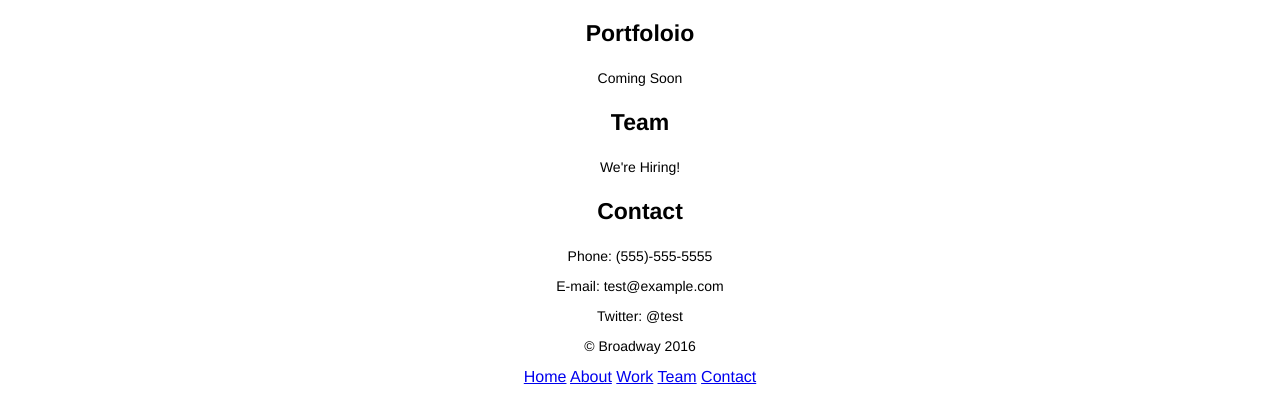
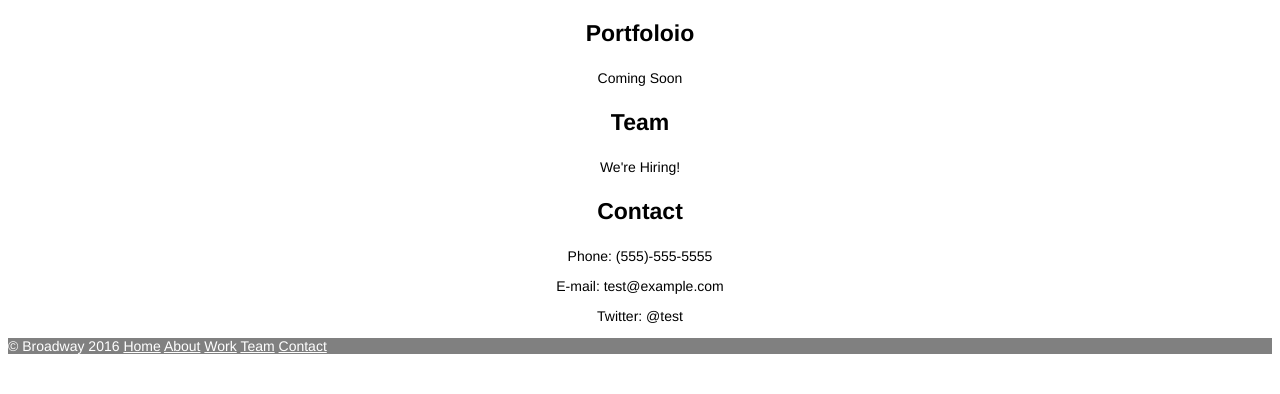
Before and after one commit to beany12321/broadway, a plain HTML site: page index.html in a window 1280 px wide. Shown: the part 1681-2075 px from the top of the page. After the commit the page ends 2049 px from the top, so only its background shows below. Drawn offline with Linux system fonts and the light colour scheme.

Commit message:
my final code before reviewing solution.

```diff
--- a/index.html
+++ b/index.html
@@ -50,12 +50,11 @@
 	<!--  Footer Element  -->
 
 	<div id="footer">
-		<p>&copy Broadway 2016</p>
-		<a href="#headSection">Home</a>
-		<a href="#process">About</a>
-		<a href="#portfolio">Work</a>
-		<a href="#team">Team</a>
-		<a href="#contact">Contact</a>
+		<p>&copy Broadway 2016 <a href="#headSection">Home</a> <a href="#process">About</a> <a href="#portfolio">Work</a> <a href="#team">Team</a> <a href="#contact">Contact</a> </p>
+
+
+
+
 	</div>
   </body>
 </html>
--- a/resources/style.css
+++ b/resources/style.css
@@ -16,6 +16,7 @@ h1 {
 #headSection > p > a {
 	color: white;
 	font-size: 18px;
+	font-weight: bold;
 }
 
 h2 {
@@ -38,3 +39,14 @@ p {
 	color: white;
 	background-image: url(https://s3.amazonaws.com/codecademy-content/programs/freelance-one/broadway/images/the-flatiron-building.png);
 }
+
+#footer {
+	font-size: 11px;
+	color: white;
+	background-color: gray;
+	text-align: left;
+}
+
+#footer > p > a {
+	color: white;
+}
```
